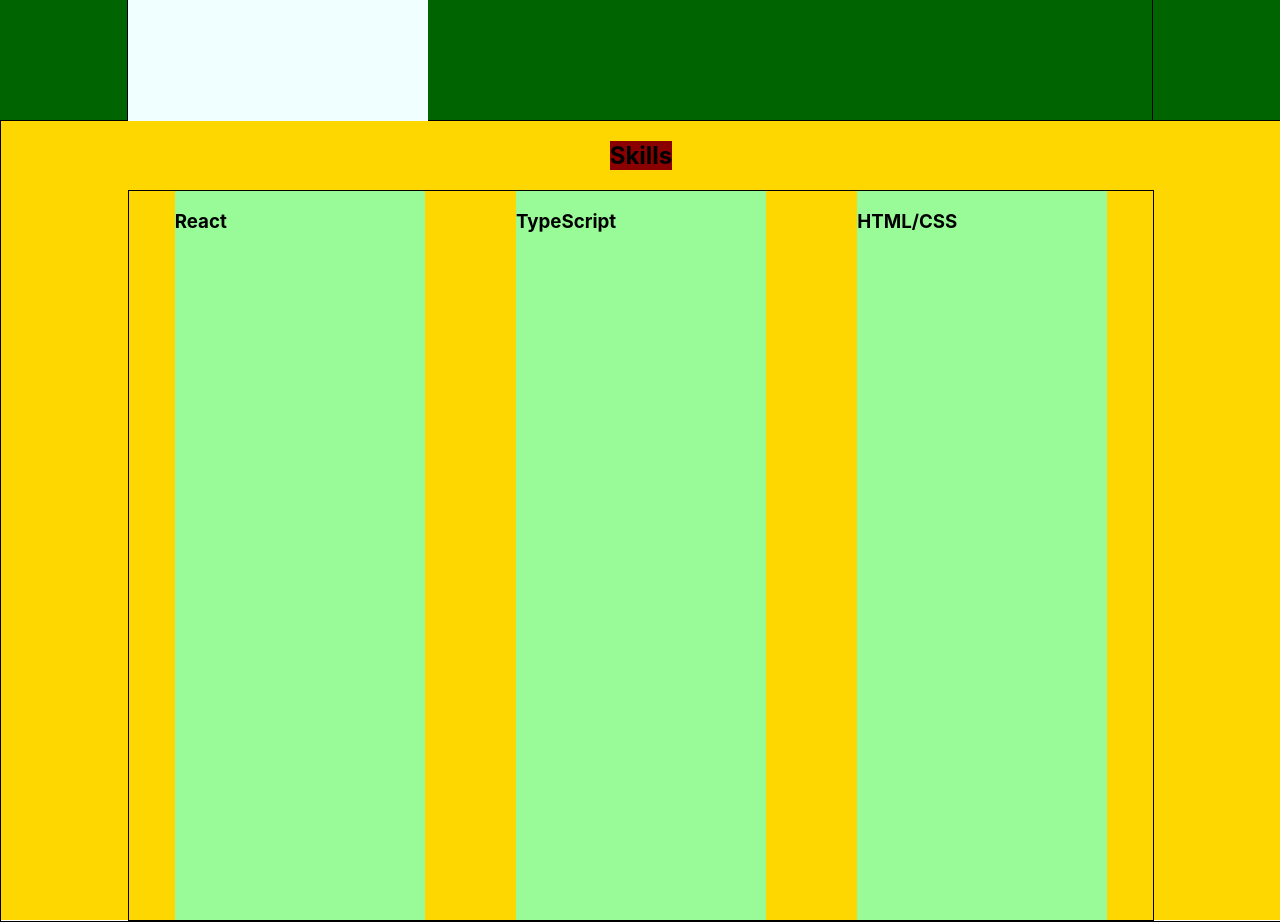
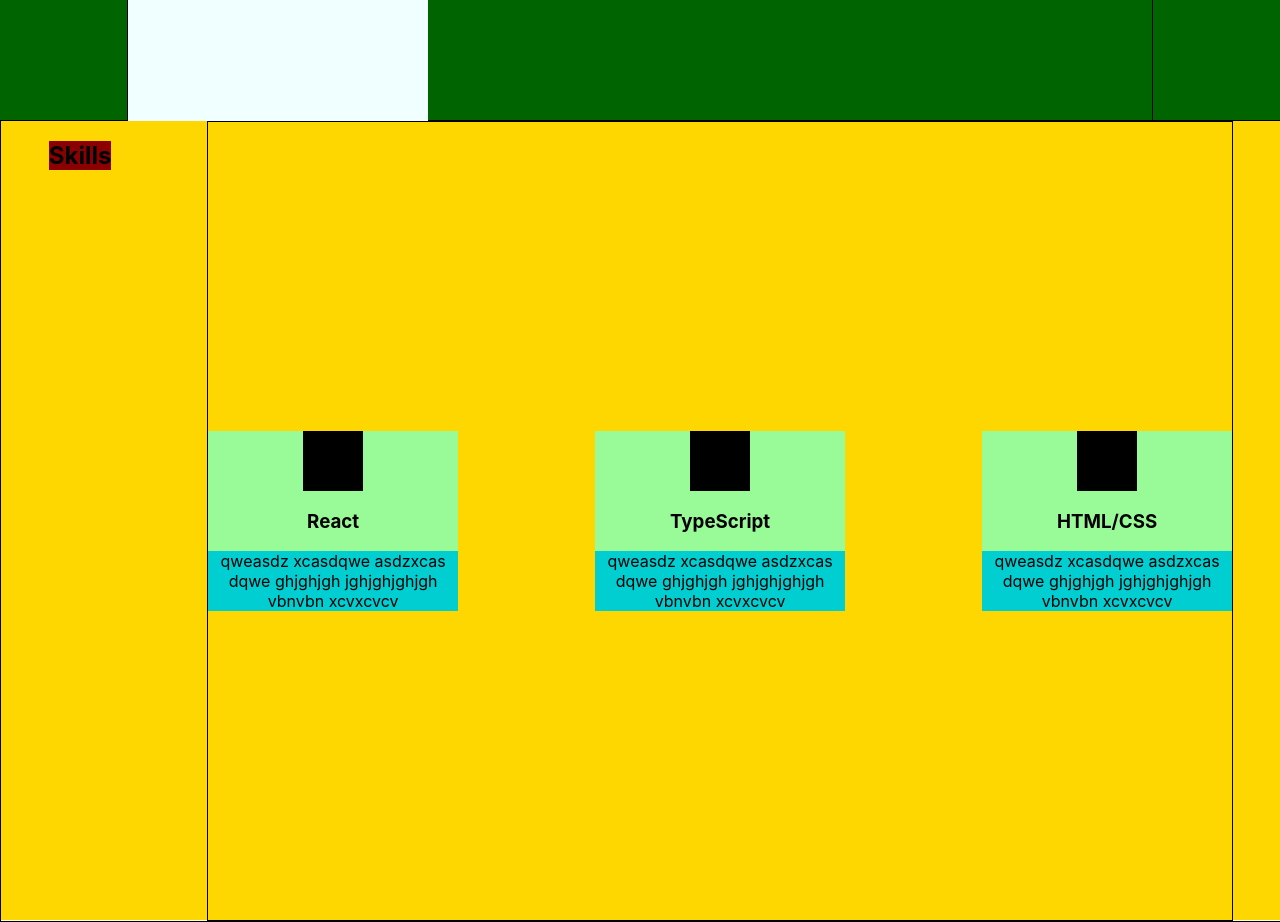
Before and after one commit to egory4fash/verstka, a React (Create React App) app: page / in a window 1280 px wide. Shown: the part 760-1682 px from the top of the page. Built offline with nearby package versions, Linux system fonts and the light colour scheme.

Commit message:
1:17lesson1 done HELP NEEDED

```diff
--- a/src/App.tsx
+++ b/src/App.tsx
@@ -5,6 +5,9 @@ import {Main} from "./Main/Main";
 import {Skills} from "./Skills/Skills";
 
 function App() {
+
+
+
   return (
     <div className="App">
       <Header />
--- a/src/Skills/SingleSkill/SingleSkill.module.css
+++ b/src/Skills/SingleSkill/SingleSkill.module.css
@@ -1,5 +1,22 @@
 .singleSkill {
     width: 250px;
+
+    display: flex;
     background-color: palegreen;
-    justify-content: space-between;
+    justify-content: flex-start;
+    align-items: center;
+    flex-direction: column;
+
+
 }
+
+.description {
+    background-color: darkturquoise;
+    text-align: center;
+}
+
+.icon {
+    height: 60px;
+    width: 60px;
+    background-color: black;
+}
--- a/src/Skills/SingleSkill/SingleSkill.tsx
+++ b/src/Skills/SingleSkill/SingleSkill.tsx
@@ -1,15 +1,18 @@
 import React from "react";
 import s from './SingleSkill.module.css'
+import styleContainer from "../../common/styles/Container.module.css";
 
 type SingleSkillPropsType = {
-    title:string
+    title:string,
+    description:string
 }
 
 export const SingleSkill = (props:SingleSkillPropsType) => {
     return (
-        <div className = {s.singleSkill} >
-            <div className = {s.icon}></div>
+        <div className = { s.singleSkill} >
+            <div className = {s.icon}>none</div>
             <h3>{props.title}</h3>
+            < span className = {s.description}>{props.description}</span>
         </div>
     )
 }
--- a/src/Skills/Skills.module.css
+++ b/src/Skills/Skills.module.css
@@ -15,6 +15,9 @@
 }
 
 .skills {
-    justify-content: space-around;
-    /*align-items: center;*/
+    display: flex;
+
+    justify-content:space-between;
+    align-items: center;
+    flex-wrap: wrap;
 }
--- a/src/Skills/Skills.tsx
+++ b/src/Skills/Skills.tsx
@@ -4,14 +4,17 @@ import styleContainer from '../common/styles/Container.module.css'
 import {SingleSkill} from "./SingleSkill/SingleSkill";
 
 export const Skills = (props: any) => {
+
+    const description = "qweasdz xcasdqwe asdzxcas dqwe ghjghjgh jghjghjghjgh    vbnvbn  xcvxcvcv"
+
     return (
         <div className={s.block}>
             <div className={`${styleContainer.container} ${s.skillsContainer}`}>
                 <h2 className = {s.title}>Skills</h2>
                 <div className={`${styleContainer.container} ${s.skills}`}>
-                    <SingleSkill title = {'React'}/>
-                    <SingleSkill title = {'TypeScript'}/>
-                    <SingleSkill title = {'HTML/CSS'}/>
+                    <SingleSkill title = {'React'} description={description}/>
+                    <SingleSkill title = {'TypeScript'} description={description}/>
+                    <SingleSkill title = {'HTML/CSS'} description={description}/>
                 </div>
             </div>
         </div>
--- a/src/common/styles/Container.module.css
+++ b/src/common/styles/Container.module.css
@@ -4,4 +4,5 @@
     margin: 0 auto;
     display: flex;
     border: 1px solid;
+    flex-wrap:wrap ;
 }
```
